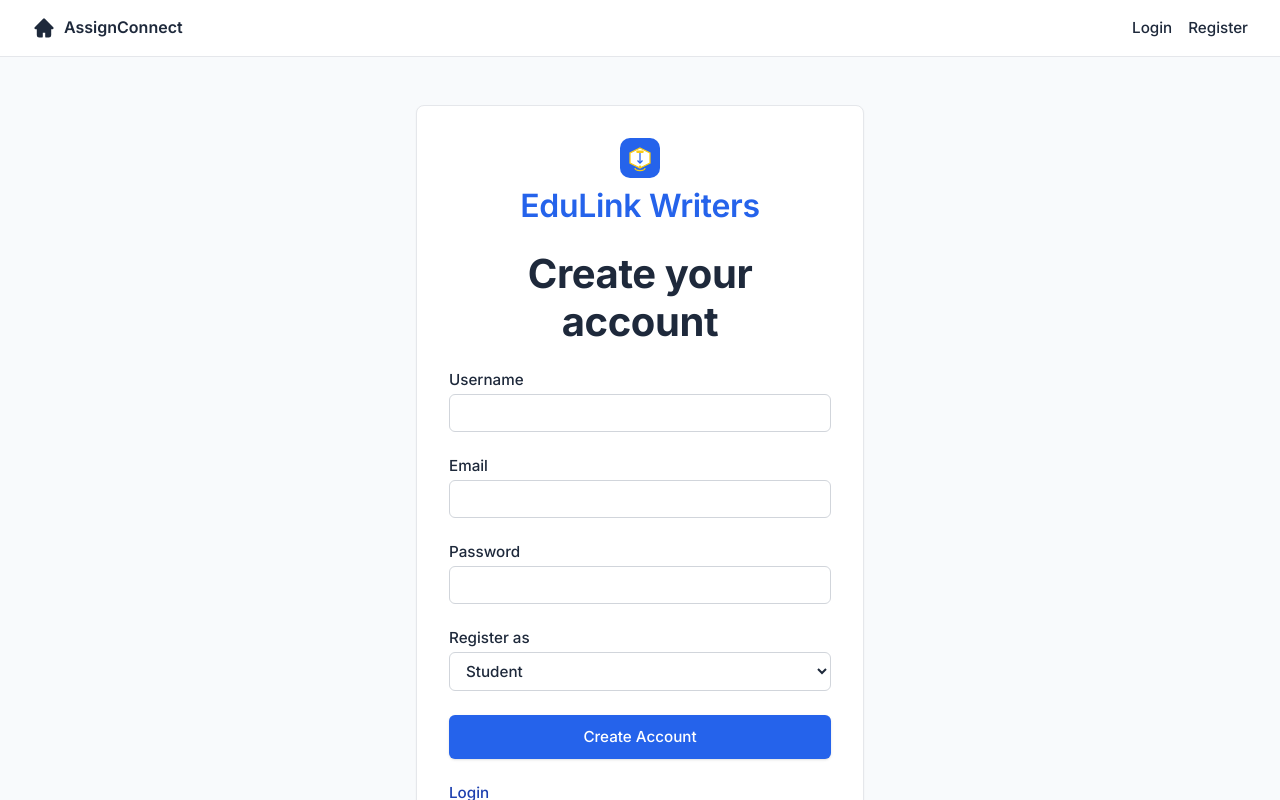
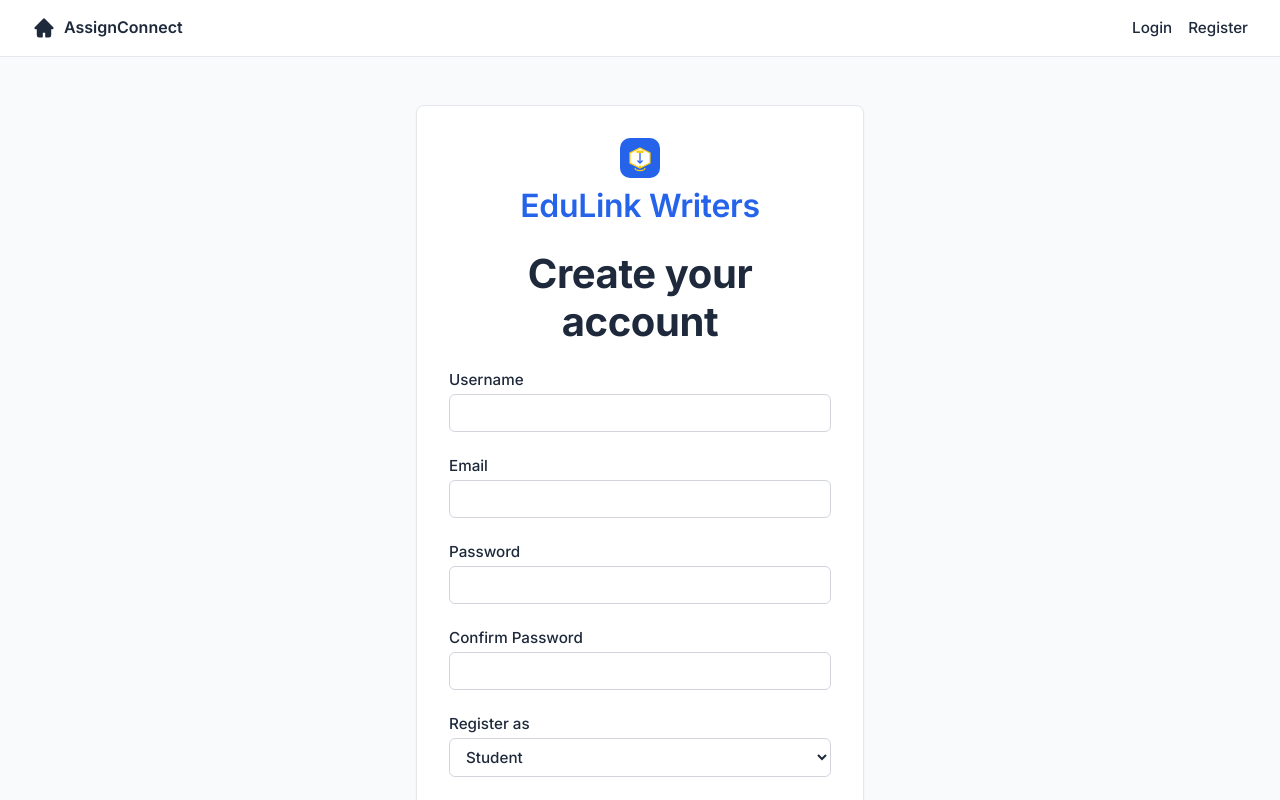
Before and after one commit to jamiljuma2/LOGIN, a React (Vite) app: page /auth/register in a window 1280 px wide. Shown: the top 800 px of the page. Built offline with nearby package versions, Linux system fonts and the light colour scheme.

Commit message:
Feature: Add confirm password field and validation to registration form

```diff
--- a/src/pages/auth/Register.tsx
+++ b/src/pages/auth/Register.tsx
@@ -10,11 +10,16 @@ export default function Register() {
   const [username, setUsername] = useState('')
   const [email, setEmail] = useState('')
   const [password, setPassword] = useState('')
+  const [confirmPassword, setConfirmPassword] = useState('')
   const [role, setRole] = useState<'writer'|'student'>('student')
   const [loading, setLoading] = useState(false)
 
   async function submit(e: React.FormEvent) {
     e.preventDefault()
+    if (password !== confirmPassword) {
+      showToast({ type: 'error', message: 'Passwords do not match' })
+      return
+    }
     setLoading(true)
     try {
       await registerUser({ username, email, password, role: role.toUpperCase() })
@@ -50,6 +55,10 @@ export default function Register() {
             <input className="input" type="password" value={password} onChange={e => setPassword(e.target.value)} required autoComplete="new-password" />
           </div>
           <div>
+            <label className="label">Confirm Password</label>
+            <input className="input" type="password" value={confirmPassword} onChange={e => setConfirmPassword(e.target.value)} required autoComplete="new-password" />
+          </div>
+          <div>
             <label className="label">Register as</label>
             <select className="input" value={role} onChange={e => setRole(e.target.value as any)}>
               <option value="student">Student</option>
```
